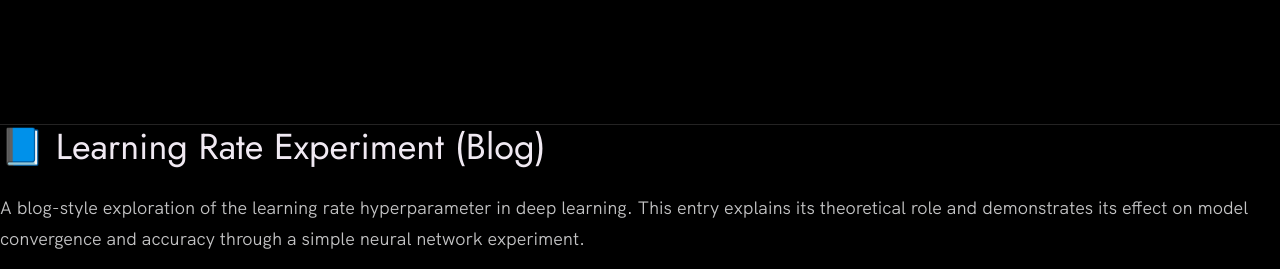
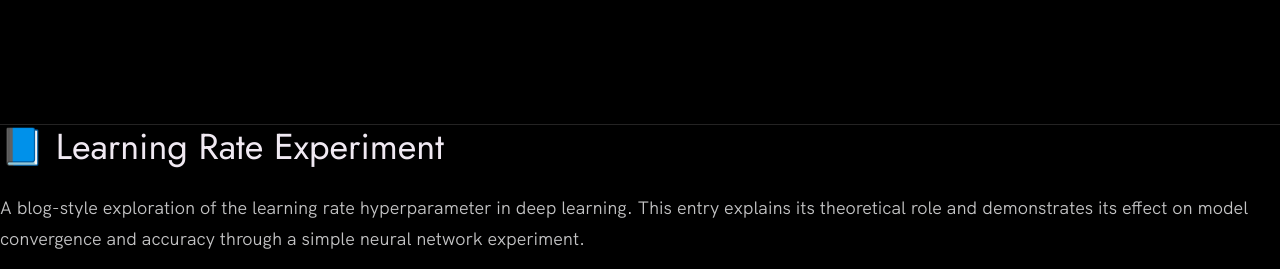
Before and after one commit to Rusz21/Rusz21.github.io, a plain HTML site: page index.html in a window 1280 px wide. Shown: the part 2580-2849 px from the top of the page. Drawn offline with Linux system fonts and the light colour scheme.

```diff
--- a/index.html
+++ b/index.html
@@ -133,7 +133,7 @@
 <!-- Learning Rate Blog Entry -->
 <div class="work__box">
   <div class="work__text">
-    <h3>📘 Learning Rate Experiment (Blog)</h3>
+    <h3>📘 Learning Rate Experiment </h3>
     <p>
       A blog-style exploration of the learning rate hyperparameter in deep learning.
       This entry explains its theoretical role and demonstrates its effect on model
```
